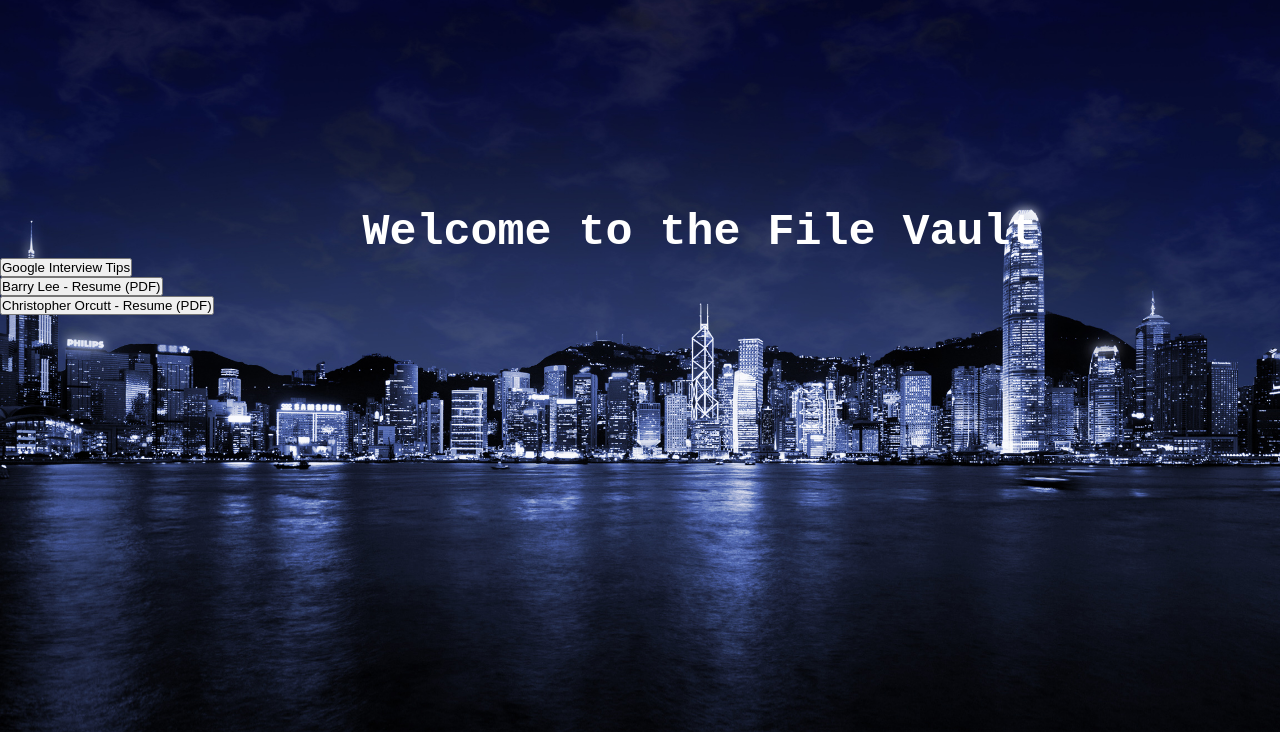
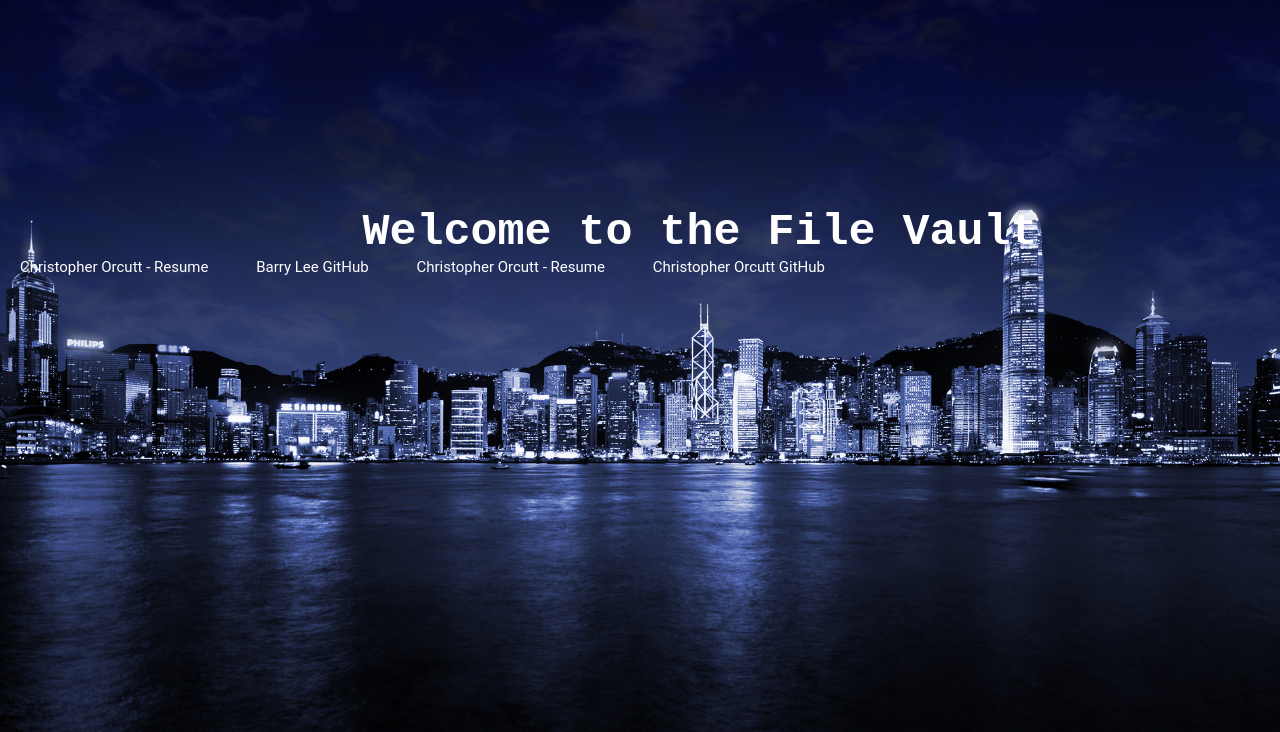
Before and after one commit to Wait-For-It-123/CSE321TermProject, a plain HTML site: page verified.html in a window 1280 px wide. Shown: the part 68-800 px from the top of the page. Drawn offline with Linux system fonts and the light colour scheme.

Commit message:
changed up the link style to files in verified.html

```diff
--- a/style.css
+++ b/style.css
@@ -59,3 +59,15 @@ h1
 	text-align: center;
 	margin-top: 275px;
 }
+.hero li
+{
+	display: inline-block;
+}
+.hero li a
+{
+	color: white;
+	text-decoration: none;
+	padding: 5px 20px;
+	font-family: "Roboto", sans-serif;
+	font-size: 15px;
+}
--- a/verified.html
+++ b/verified.html
@@ -18,18 +18,10 @@
 
 				<div class="hero">
 					<h1>Welcome to the File Vault</h1>
-
-					<form method="get" action="files/Google Interview Prep Guide- Software Engineer - University Graduate.pdf">
-						<button type="submit">Google Interview Tips</button>
-					</form>
-
-					<form method="get" action="files/Barry Lee - Resume.pdf">
-						<button type="submit">Barry Lee - Resume (PDF)</button>
-					</form>
-
-					<form method="get" action="files/Resume-Christopher Orcutt.pdf">
-						<button type="submit">Christopher Orcutt - Resume (PDF)</button>
-					</form>
+					<li><a href="files/Barry Lee - Resume.pdf"> Christopher Orcutt - Resume </a></li>
+					<li><a href="https://github.com/brylee123"> Barry Lee GitHub </a></li>
+					<li><a href="files/Resume-Christopher Orcutt.pdf"> Christopher Orcutt - Resume </a></li>
+					<li><a href="https://github.com/Wait-For-It-123"> Christopher Orcutt GitHub </a></li>
 
 				</div>
 			</header>
```
